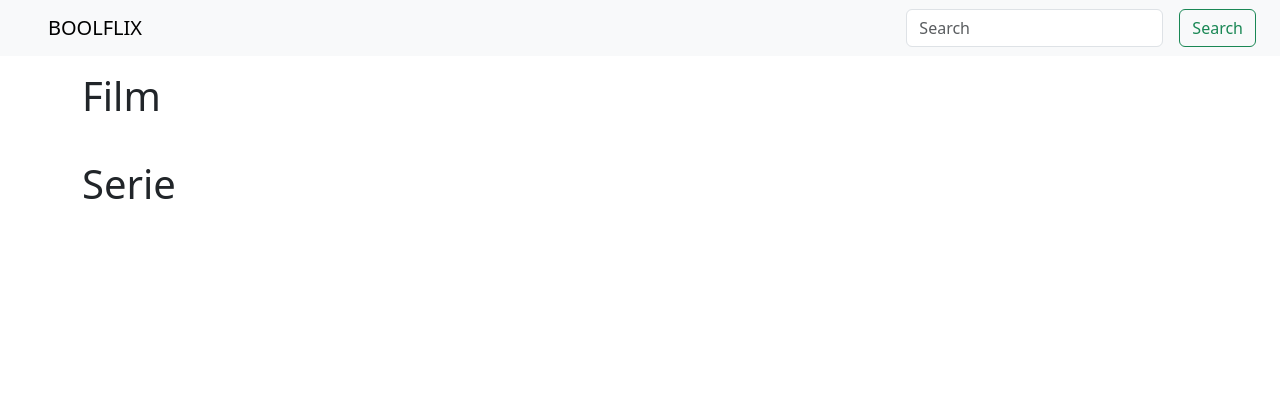
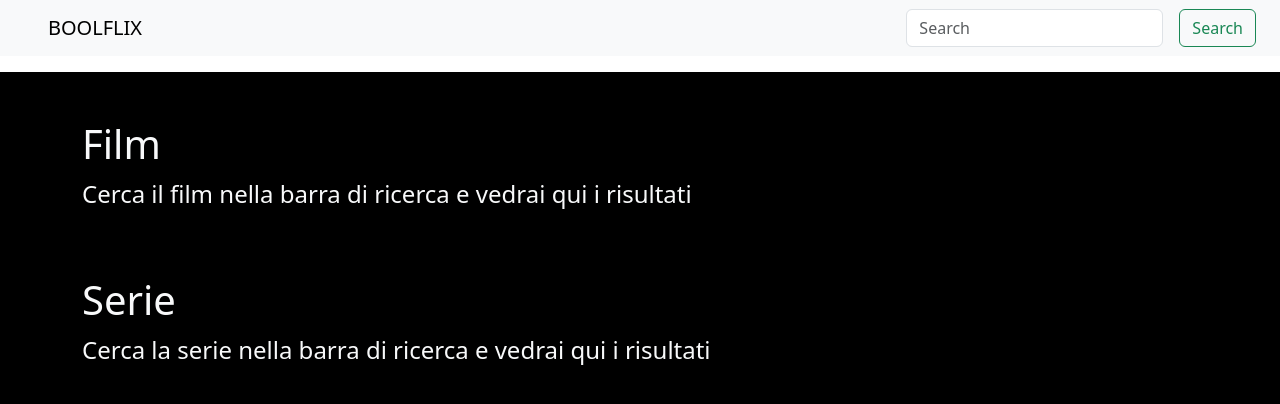
Before and after one commit to gabriele-chiocca/react-boolflix, a React (Vite) app: page / in a window 1280 px wide. Shown: the top 404 px of the page. Built offline with nearby package versions, Linux system fonts and the light colour scheme.

Commit message:
placeholder text homepage, added search state

```diff
--- a/src/assets/index.css
+++ b/src/assets/index.css
@@ -13,6 +13,8 @@
 .media-card {
   position: relative;
   overflow: hidden;
+  height: 400px;
+  object-fit: cover;
 }
 
 .media-overlay {
@@ -30,3 +32,18 @@
 .media-card:hover .media-overlay {
   opacity: 1;
 }
+
+.media-no-poster {
+  height: 100%;
+  display: flex;
+  align-items: center;
+  justify-content: center;
+  text-align: center;
+  background: #222;
+  color: white;
+  font-weight: 600;
+}
+
+.font-body {
+  font-size: 24px;
+}
--- a/src/components/MediaCard.jsx
+++ b/src/components/MediaCard.jsx
@@ -8,6 +8,8 @@ export default function MediaCard({ item, isTv }) {
     ? `https://image.tmdb.org/t/p/w342${item.poster_path}`
     : null;
 
+  const flag = getFlagUrl(item.original_language);
+
   const stars = Math.max(1, Math.ceil(item.vote_average / 2));
   const fullStars = '★'.repeat(stars);
   const emptyStars = '☆'.repeat(5 - stars);
@@ -17,8 +19,8 @@ export default function MediaCard({ item, isTv }) {
       {posterUrl ? (
         <img src={posterUrl} alt={title} className="img-fluid card-img-top" />
       ) : (
-        <div>
-          <span>Non ha copertina</span>
+        <div className="text-center">
+          <span className="media-no-poster text-center">Non ha copertina</span>
         </div>
       )}
 
@@ -29,6 +31,16 @@ export default function MediaCard({ item, isTv }) {
         <div>
           <span>
             <strong>Titolo originale:</strong> {titleOriginal}
+          </span>
+        </div>
+        <div>
+          <span>
+            Lingua:
+            {flag ? (
+              <img src={flag} alt={item.original_title} />
+            ) : (
+              <span>{item.original_language}</span>
+            )}
           </span>
         </div>
         <div>
--- a/src/layouts/DefaultLayout.jsx
+++ b/src/layouts/DefaultLayout.jsx
@@ -7,11 +7,14 @@ export default function DefaultLayout() {
   const [query, setQuery] = useState('');
   const [movies, setMovies] = useState([]);
   const [series, setSeries] = useState([]);
+  const [hasSearched, setHasSearched] = useState(false);
 
   const handleSearch = (e) => {
     e.preventDefault();
 
     if (!query.trim()) return;
+
+    setHasSearched(true);
 
     axios
       .get('https://api.themoviedb.org/3/search/movie', {
@@ -53,9 +56,9 @@ export default function DefaultLayout() {
         setQuery={setQuery}
         handleSearch={handleSearch}
       ></Header>
-      <main>
+      <main className="bg-black min-vh-100">
         <div className="mt-3 container">
-          <Outlet context={{ movies, series }}></Outlet>
+          <Outlet context={{ movies, series, hasSearched }}></Outlet>
         </div>
       </main>
     </>
--- a/src/pages/HomePage.jsx
+++ b/src/pages/HomePage.jsx
@@ -2,11 +2,13 @@ import { useOutletContext } from 'react-router-dom';
 import MediaCard from '../components/MediaCard';
 
 export default function HomePage() {
-  const { movies, series } = useOutletContext();
+  const { movies, series, hasSearched } = useOutletContext();
   return (
     <>
-      <div className="mb-5">
-        <h1>Film</h1>
+      <div className="py-5">
+        <h1 className="text-light">Film</h1>
+
+        {hasSearched ? (
           <div className="row g-3">
             {movies.map((movie) => (
               <div className="col-6 col-md-4 col-lg-3" key={movie.id}>
@@ -14,11 +16,19 @@ export default function HomePage() {
               </div>
             ))}
           </div>
+        ) : (
+          <div>
+            <p className="text-light font-body">
+              Cerca il film nella barra di ricerca e vedrai qui i risultati
+            </p>
+          </div>
+        )}
       </div>
 
       <div>
-        <h2 className="h1">Serie</h2>
+        <h2 className="h1 text-light">Serie</h2>
 
+        {hasSearched ? (
           <div className="row g-3">
             {series.map((serie) => (
               <div className="col-6 col-md-4 col-lg-3" key={serie.id}>
@@ -26,102 +36,14 @@ export default function HomePage() {
               </div>
             ))}
           </div>
+        ) : (
+          <div>
+            <p className="text-light font-body">
+              Cerca la serie nella barra di ricerca e vedrai qui i risultati
+            </p>
+          </div>
+        )}
       </div>
     </>
   );
 }
-
-//  <div>
-//         <h1>Film</h1>
-//         <ul>
-//           {movies.map((movie) => {
-//             const flag = getFlagUrl(movie.original_language);
-//             const posterUrl = movie.poster_path
-//               ? `https://image.tmdb.org/t/p/w342${movie.poster_path}`
-//               : null;
-
-//             const stars = Math.ceil(movie.vote_average / 2);
-//             const fullStars = '★'.repeat(stars);
-//             const emptyStars = '☆'.repeat(5 - stars);
-
-//             return (
-//               <li key={movie.id}>
-//                 {posterUrl ? (
-//                   <img src={posterUrl} alt={movie.title}></img>
-//                 ) : (
-//                   <div>
-//                     <span>No poster</span>
-//                   </div>
-//                 )}
-//                 <div>
-//                   <span>Titolo: {movie.title}</span>
-//                 </div>
-//                 <div>
-//                   <span>Titolo originale: {movie.original_title}</span>
-//                 </div>
-//                 <div>
-//                   <span>
-//                     Lingua:
-//                     {flag ? (
-//                       <img src={flag} alt={movie.original_title} />
-//                     ) : (
-//                       <span>{movie.original_language}</span>
-//                     )}
-//                   </span>
-//                 </div>
-//                 <div>
-//                   <span>
-//                     Voto: {fullStars}
-//                     {emptyStars}
-//                   </span>
-//                 </div>
-//               </li>
-//             );
-//           })}
-//         </ul>
-//       </div>
-
-//       <div>
-//         <h2 className="h1">Serie</h2>
-//         <ul>
-//           {series.map((serie) => {
-//             const flag = getFlagUrl(serie.original_language);
-//             const seriesUrl = serie.poster_path
-//               ? `https://image.tmdb.org/t/p/w342${serie.poster_path}`
-//               : null;
-
-//             const stars = Math.ceil(serie.vote_average / 2);
-//             const fullStars = '★'.repeat(stars);
-//             const emptyStars = '☆'.repeat(5 - stars);
-//             return (
-//               <li key={serie.id}>
-//                 {seriesUrl ? (
-//                   <img src={seriesUrl} alt={serie.name} />
-//                 ) : (
-//                   <div>
-//                     <span>Non vi è il poster</span>
-//                   </div>
-//                 )}
-//                 <div>
-//                   <span>Titolo: {serie.name}</span>
-//                 </div>
-//                 <div>
-//                   <span>Titolo originale: {serie.original_name}</span>
-//                 </div>
-//                 <div>
-//                   <span>
-//                     Lingua:
-//                     {flag ? (
-//                       <img src={flag} alt={serie.original_name} />
-//                     ) : (
-//                       <span>{serie.original_language}</span>
-//                     )}
-//                   </span>
-//                 </div>
-//                 <div>
-//                   <span>
-//                     Voto: {fullStars}
-//                     {emptyStars}{' '}
-//                   </span>
-//                 </div>
-//               </li>
```
Lines whose indentation alone changed are shown as unchanged.
